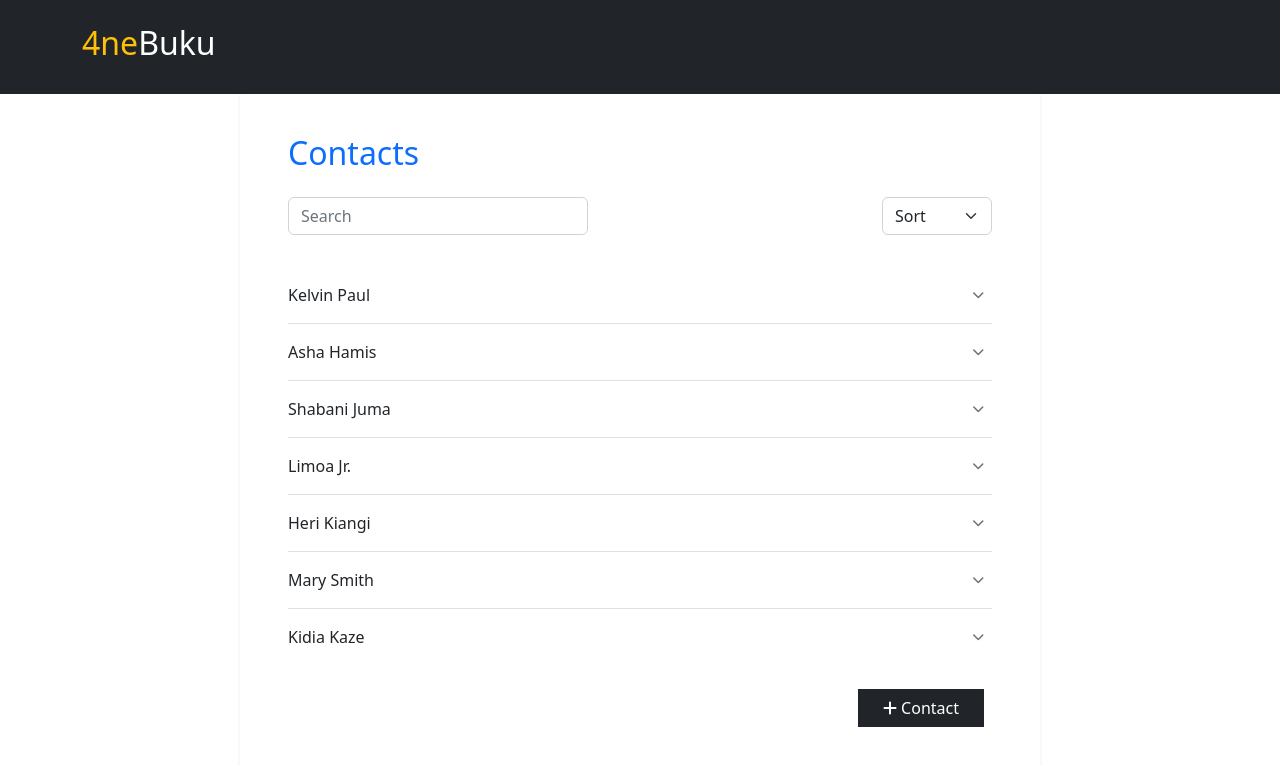
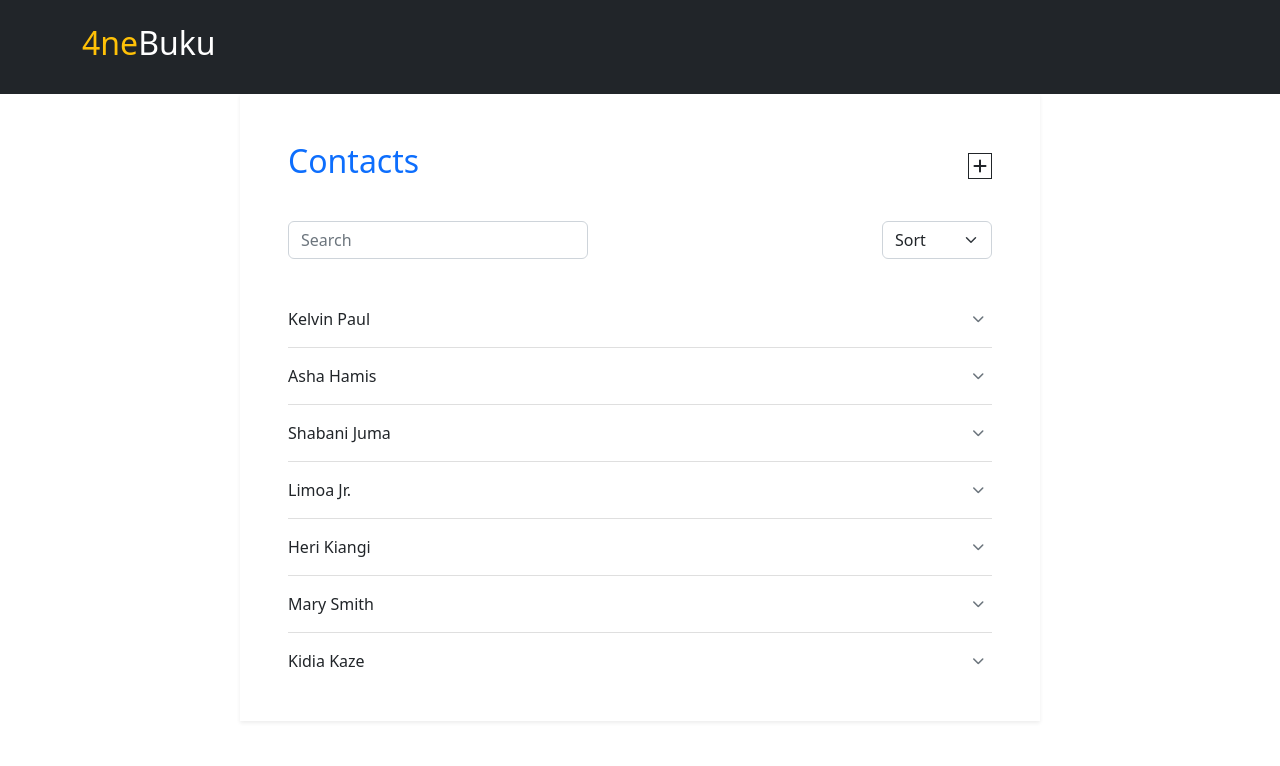
Before and after one commit to jos-me/4neBuku, a plain HTML site: page index.html in a window 1280 px wide. Shown: the top 766 px of the page. Drawn offline with nearby package versions, Linux system fonts and the light colour scheme.

Commit message:
change layout of the add button

```diff
--- a/index.html
+++ b/index.html
@@ -75,8 +75,16 @@
       <section class="">
         <div class="container w-lg-75 mx-md-auto shadow-sm p-4 px-md-5">
           <div class="my-3">
-            <div class="mb-3">
+            <div
+              class="mb-3 py-2 d-flex justify-content-between align-items-center"
+            >
               <h2 class="text-primary fs-2">Contacts</h2>
+              <span
+                id="addBtn"
+                class="btn btn-outline-dark rounded-0 px-1 py-0"
+              >
+                <i class="fa-solid fa-plus"></i>
+              </span>
             </div>
             <div class="d-flex justify-content-between py-2">
               <input
@@ -94,8 +102,8 @@
               </select>
             </div>
           </div>
-          <div class="mb-3">
-            <ul class="list-group list-group-flush mb-3 py-2">
+          <div class="">
+            <ul class="list-group list-group-flush py-2">
               <li
                 class="list-group-item fs-6 py-3 px-0 d-flex justify-content-between align-items-center"
               >
@@ -153,15 +161,6 @@
                 </span>
               </li>
             </ul>
-            <div class="d-flex justify-content-end me-2">
-              <div
-                id="addBtn"
-                class="btn btn-dark rounded-0 px-4 d-flex align-items-center"
-              >
-                <i class="fa-solid fa-plus me-1"></i>
-                Contact
-              </div>
-            </div>
           </div>
         </div>
       </section>
```
